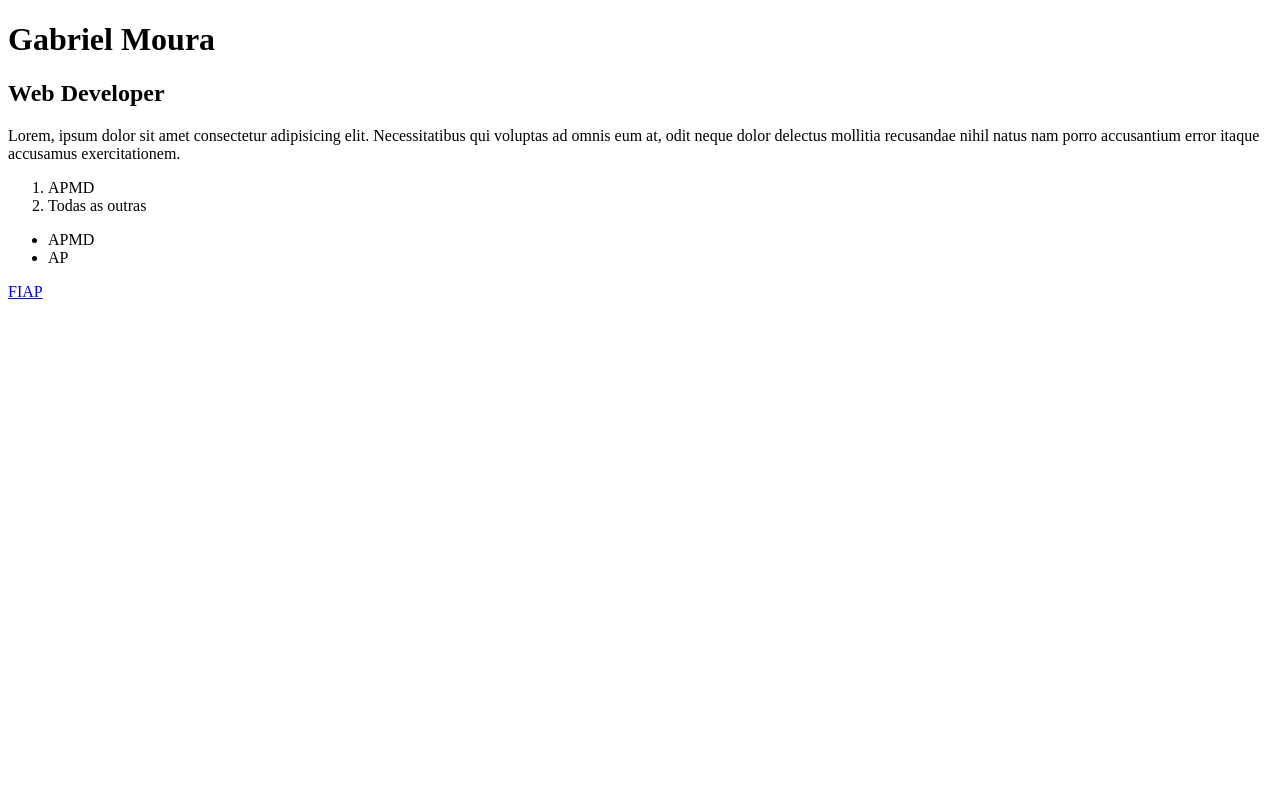
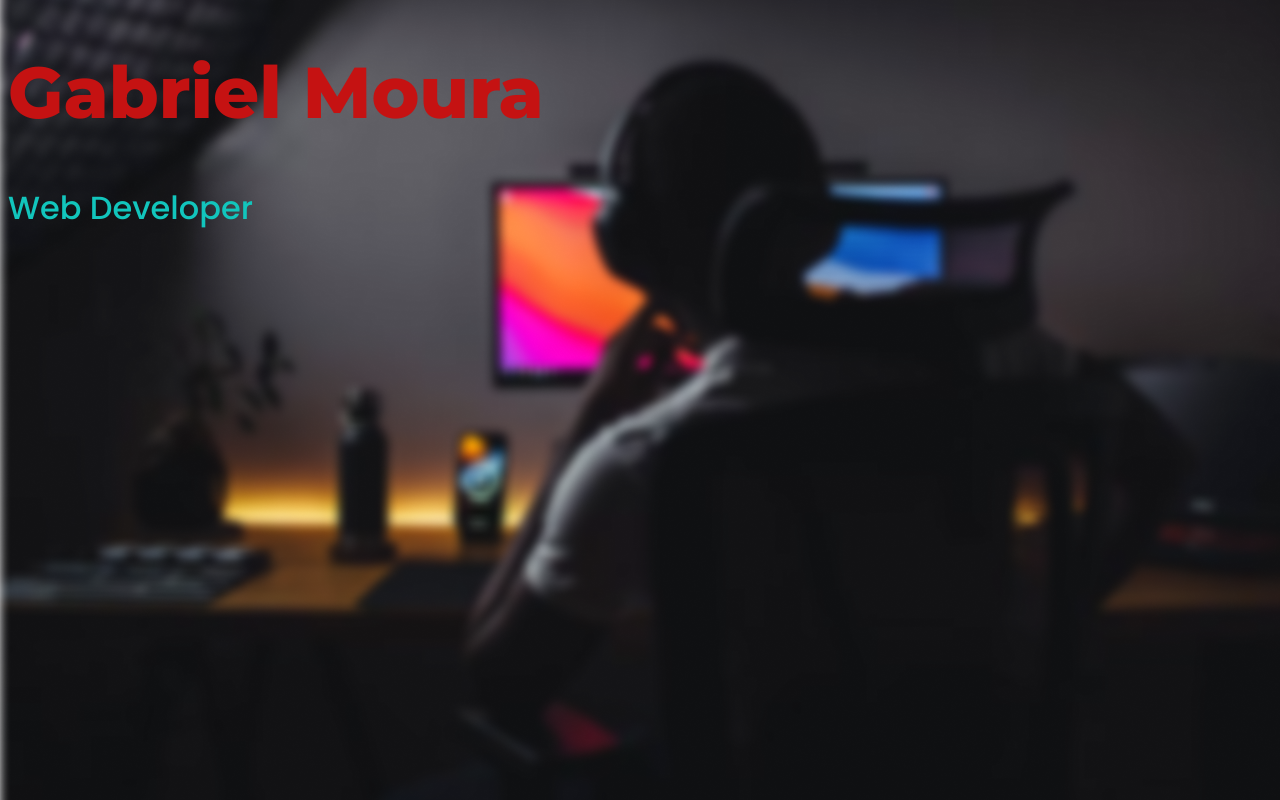
Before and after one commit to Gabs-Moura/portfolio-r, a plain HTML site: page index.html in a window 1280 px wide. Drawn offline with Linux system fonts and the light colour scheme.

Commit message:
Criando o CSS

```diff
--- /dev/null
+++ b/assets/css/style.css
@@ -0,0 +1,28 @@
+@import url('https://fonts.googleapis.com/css2?family=Montserrat:ital,wght@0,100..900;1,100..900&family=Poppins:ital,wght@0,100;0,200;0,300;0,400;0,500;0,600;0,700;0,800;0,900;1,100;1,200;1,300;1,400;1,500;1,600;1,700;1,800;1,900&display=swap');
+
+
+header::before{
+    content: '';
+    position: absolute;
+    top: 0;
+    left: 0;
+    background-image: url("../images/Bckground.png");
+    background-size: cover;
+    height: 100vh;
+    width: 100vw;
+    display: block;
+    z-index: -10;
+}
+
+h1{
+    font-family: 'Montserrat', sans-serif;
+    font-weight: 800;
+    font-size: 72px;
+    color: rgb(197, 18, 18);
+}
+h2{
+    font-family: 'Poppins', sans-serif;
+    font-weight: 500;
+    font-size: 32px;
+    color: rgb(18, 197, 188);
+}
--- a/index.html
+++ b/index.html
@@ -4,26 +4,13 @@
     <meta charset="UTF-8">
     <meta name="viewport" content="width=device-width, initial-scale=1.0">
     <title>Potfólio</title>
+    <link rel="stylesheet" href="assets/css/style.css">
 </head>
+
 <body>
-
-    <h1>Gabriel Moura</h1>
-    <h2>Web Developer</h2>
-
-    <p>Lorem, ipsum dolor sit amet consectetur adipisicing elit. Necessitatibus qui voluptas ad omnis eum at, odit neque dolor delectus mollitia recusandae nihil natus nam porro accusantium error itaque accusamus exercitationem.</p>
-
-    <ol>
-        <li>APMD</li>
-        <li>Todas as outras</li>
-    </ol>
-    <ul>
-        <li>APMD</li>
-        <li>AP</li>
-    </ul>
-
-    <a href="https://www.fiap.com.br/">
-        FIAP
-    </a>
-
+    <header>
+        <h1>Gabriel Moura</h1>
+        <h2>Web Developer</h2>
+    </header>
 </body>
 </html>
```
